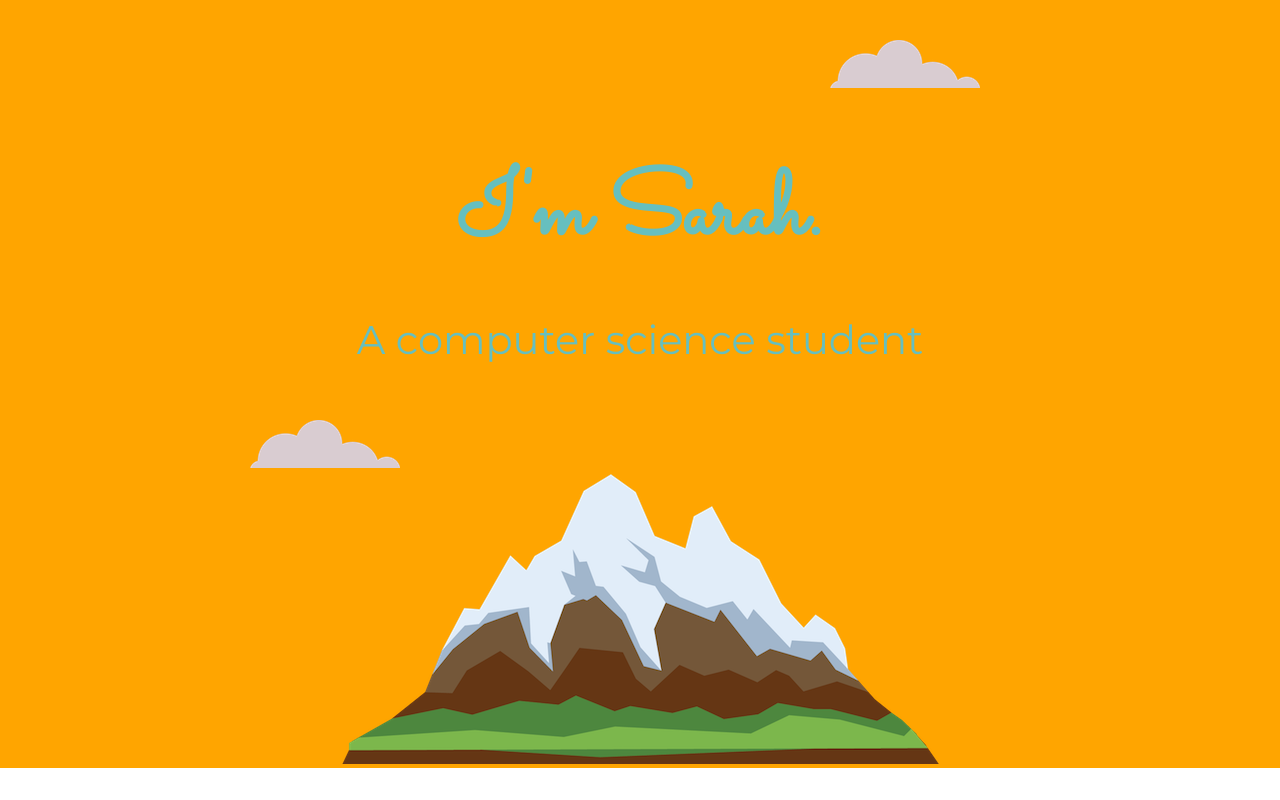
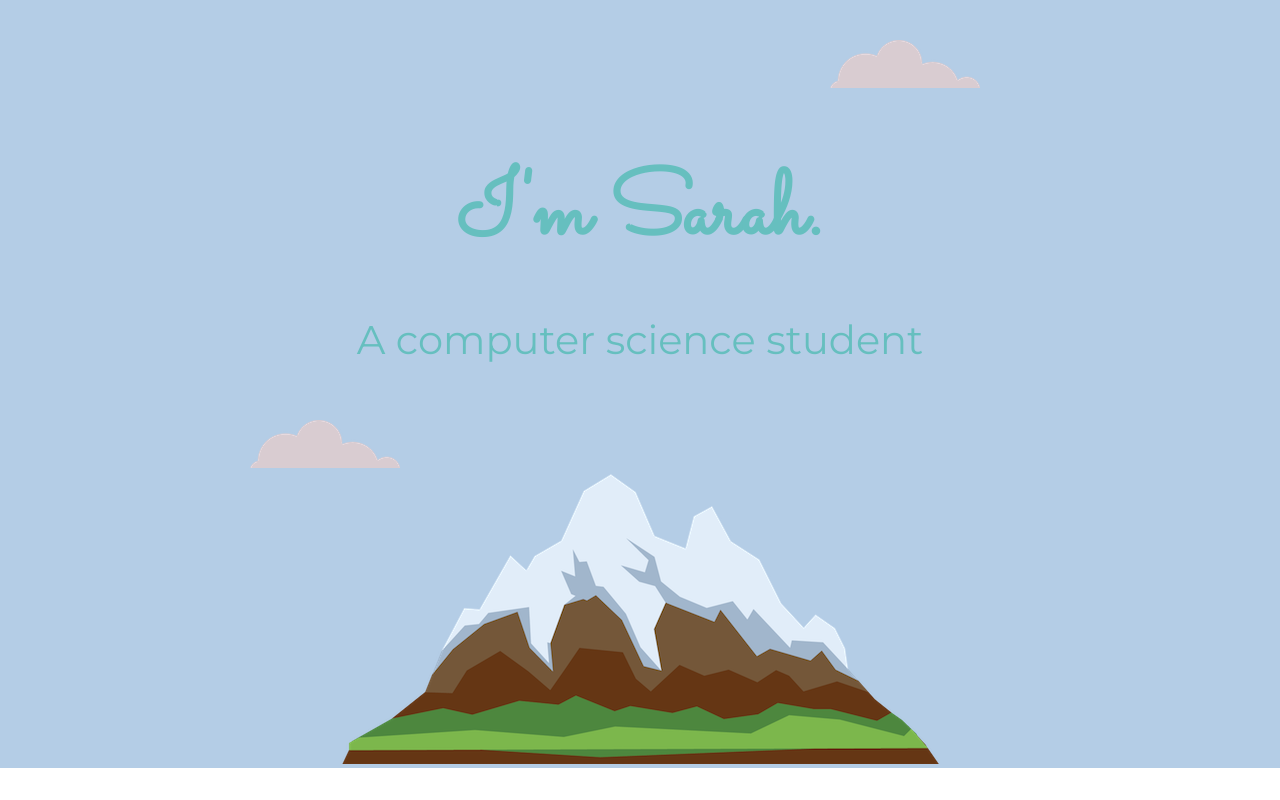
Before and after one commit to delight04/CV, a plain HTML site: page index.html in a window 1280 px wide. Shown: the top 800 px of the page. Drawn offline with Linux system fonts and the light colour scheme.

Commit message:
Update Styles.css

```diff
--- a/CSS/Styles.css
+++ b/CSS/Styles.css
@@ -60,7 +60,7 @@ hr{
 }
 
 .top-container {
-  background-color: orange;
+  background-color: #B4CDE6;
   position: relative;
   padding-top: 100px;
 }
```
